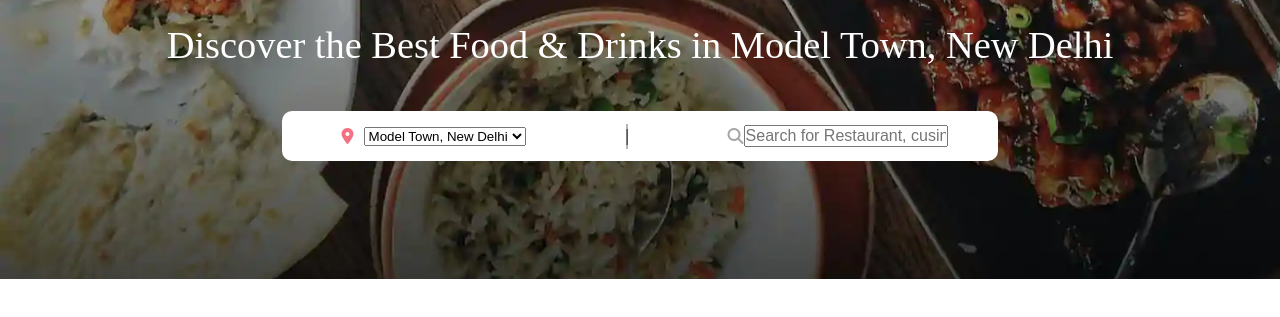
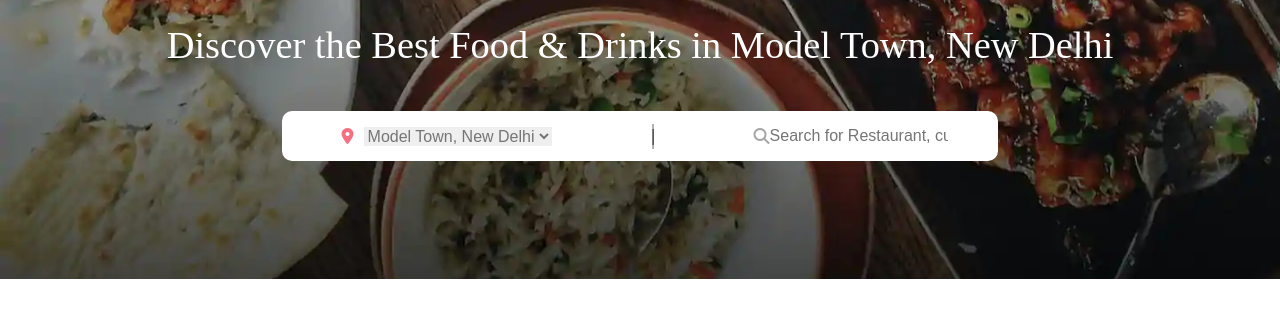
Before and after one commit to singhmuskan750/zomato_clone, a plain HTML site: page FullStackProjects/LandingPage/index.html in a window 1280 px wide. Shown: the part 201-518 px from the top of the page. Drawn offline with Linux system fonts and the light colour scheme.

Commit message:
modified header section

```diff
--- a/FullStackProjects/LandingPage/assets/styles/styles.css
+++ b/FullStackProjects/LandingPage/assets/styles/styles.css
@@ -3,9 +3,11 @@
     padding: 0px;
     box-sizing: border-box;
     text-decoration: none;
+    border: none;
 }
 *:focus{
     outline: none;
+    border: none;
 }
  a {
      color: unset;
@@ -94,11 +96,12 @@ header div.search-box div.seperator {
 }
 
 header div.search-box div.input {
-    flex-grow: 70;
+    flex-grow: 80;
 }
 header div.search-box div.input input {
     width: 100%;
     font-size: 1rem;
+    align-items: center;
 }
 
 div.search-box div{
@@ -107,3 +110,9 @@ div.search-box div{
     height: 50px;
     margin: 0px 50px;
 }
+
+header div.search-box div.select select {
+    flex-grow: 1;
+    font-size: 1rem;
+    color: #757575;
+}
--- a/FullStackProjects/LandingPage/index.html
+++ b/FullStackProjects/LandingPage/index.html
@@ -47,6 +47,7 @@
             </div>
         </div>
     </header>
+    <section class="nearby"></section>
 </body>
 
 </html>
```
